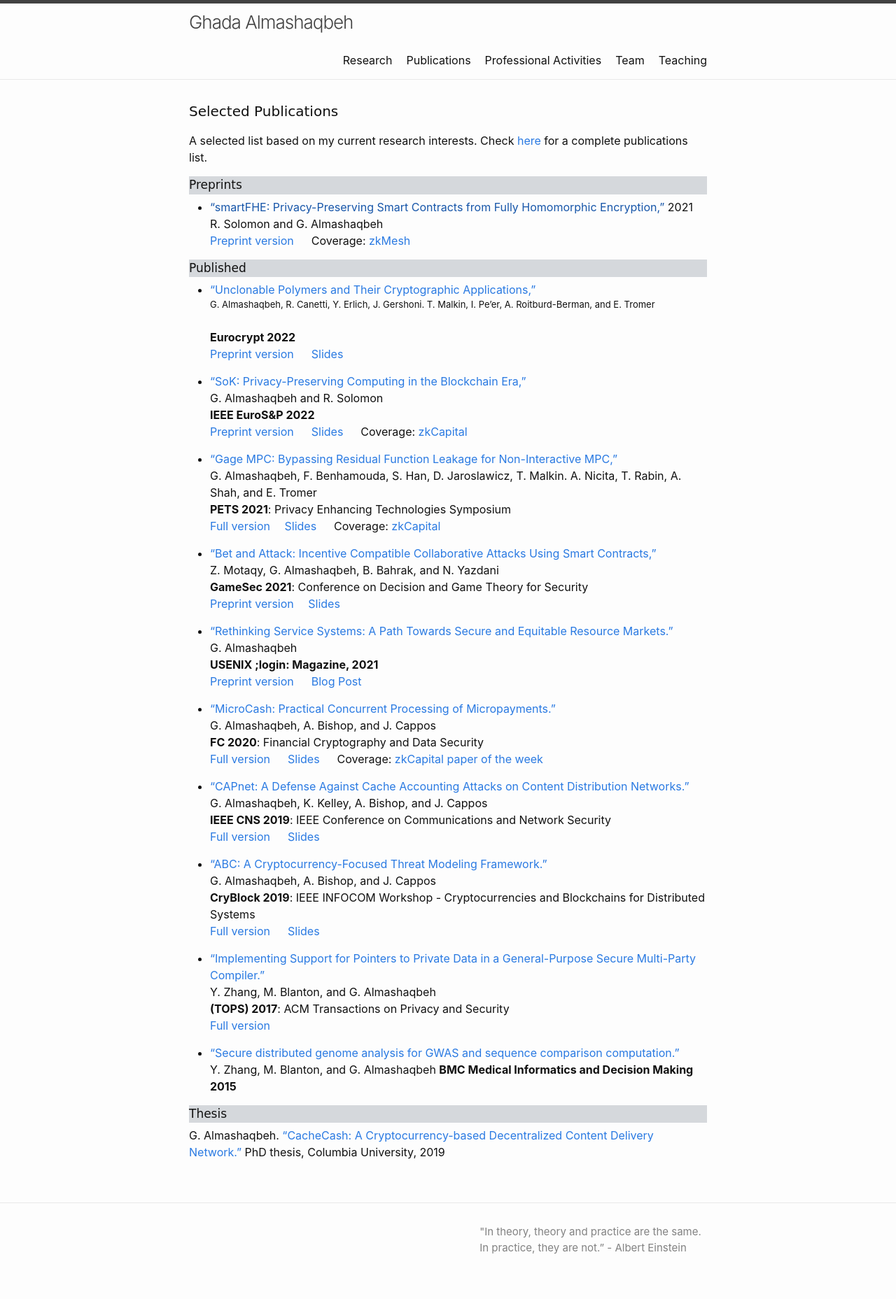
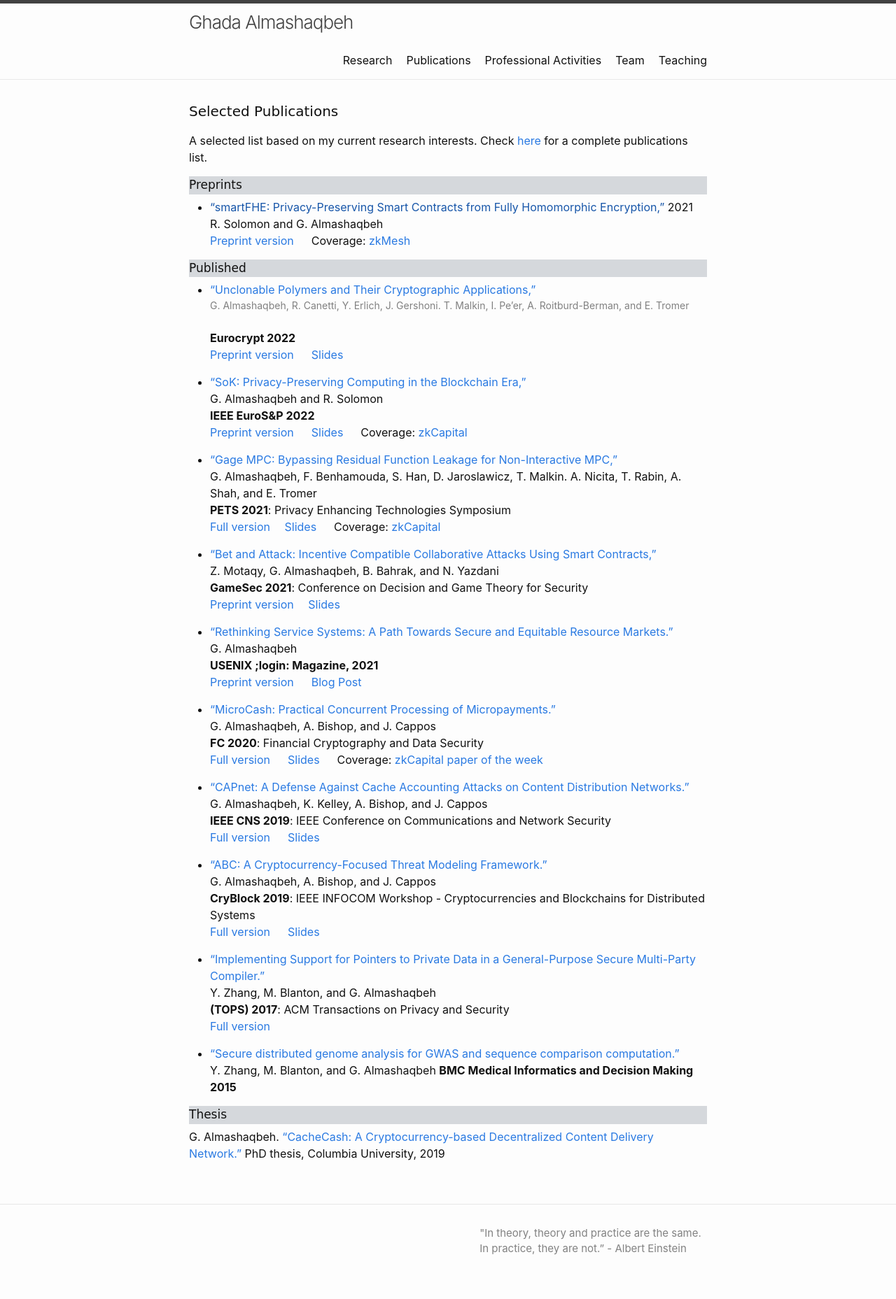
Before and after one commit to GhadaAlmashaqbeh/GhadaAlmashaqbeh.github.io, a Jekyll site: the page built from 02-publications.md, in a window 1280 px wide. Shown: the whole page at 70% size. Built offline with Jekyll 4.4.1, drawn with Linux system fonts in a browser that asks for light colours.

Commit message:
edit index

```diff
--- a/02-publications.md
+++ b/02-publications.md
@@ -19,7 +19,7 @@ A selected list based on my current research interests. Check [here](https://sch
 <div style="font-family: 'Comic Sans MS'; font-size:17px; background-color:rgb(213, 216, 220);margin-bottom:6px;">Published</div>
 
 * ["Unclonable Polymers and Their Cryptographic Applications,"](https://link.springer.com/chapter/10.1007/978-3-031-06944-4_26)<br/>
-  <div style="font-size:13px;">G. Almashaqbeh, R. Canetti, Y. Erlich, J. Gershoni. T. Malkin, I. Pe’er, A. Roitburd-Berman, and E. Tromer</div><br/>
+  <div style="color:grey; font-size:14px;">G. Almashaqbeh, R. Canetti, Y. Erlich, J. Gershoni. T. Malkin, I. Pe’er, A. Roitburd-Berman, and E. Tromer</div><br/>
   **Eurocrypt 2022**<br/>
   [Preprint version](https://eprint.iacr.org/2022/658) &emsp; [Slides](../slides/eurocrypt22.pdf)
 
```
